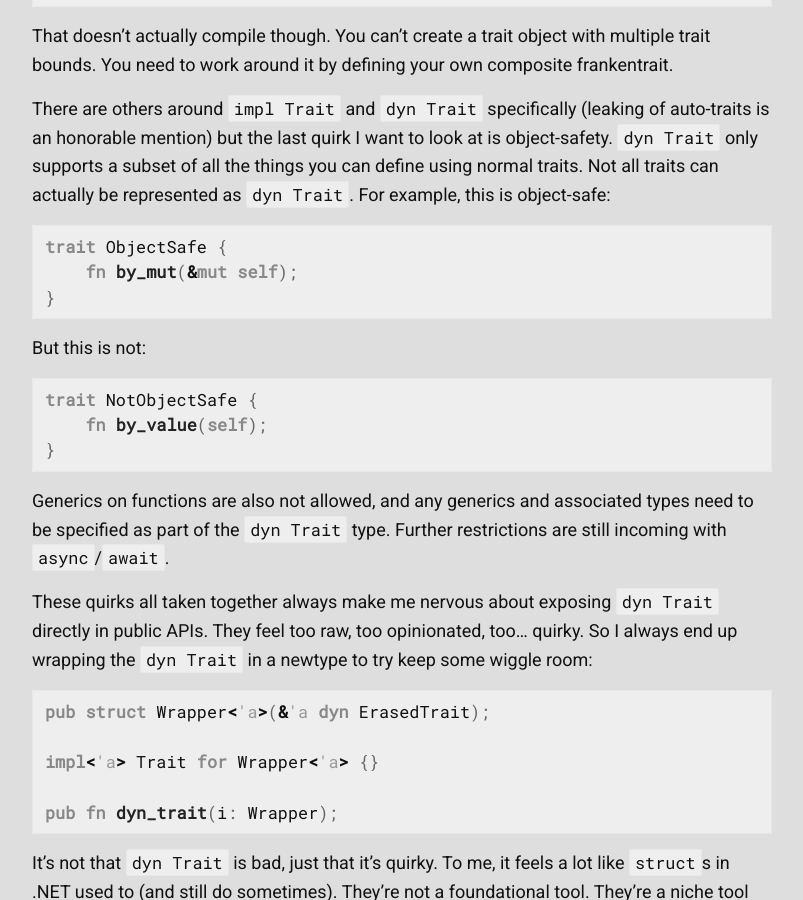
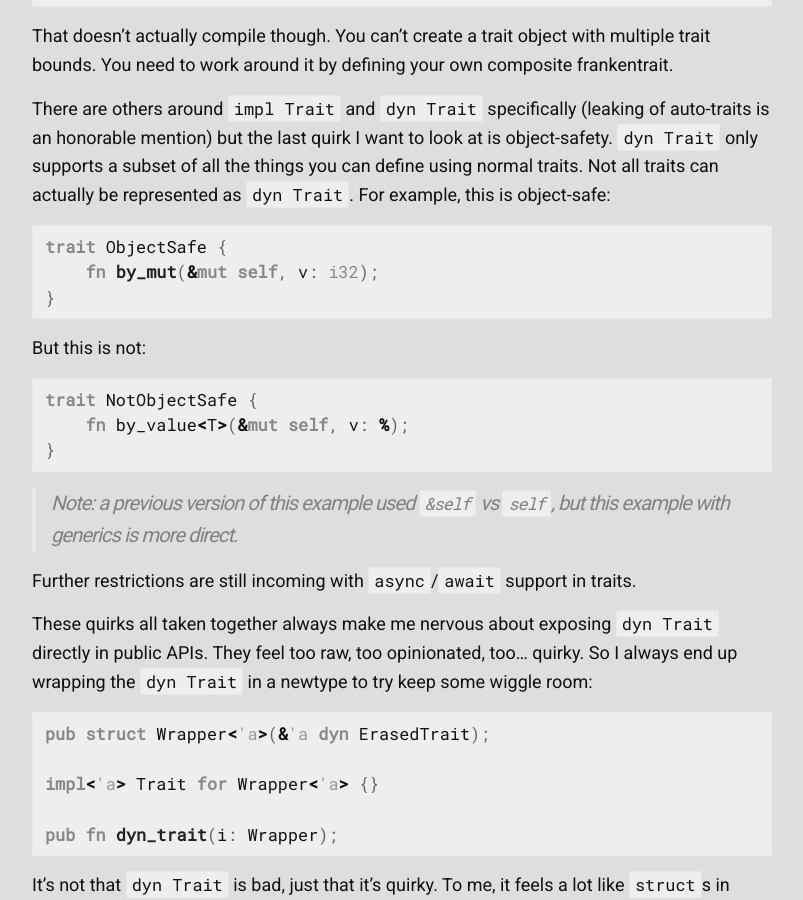
Before and after one commit to KodrAus/KodrAus.github.io, a Jekyll site: the page built from _posts/2022-02-15-whats-up-with-rusts-trait-objects.markdown, in a window 1280 px wide and 900 px high, scrolled down 1615 px. Shown: the whole window, without its empty margins (238-1041 px from the left). Built offline with Jekyll 4.4.1, drawn with Linux system fonts in a browser that asks for light colours; some web fonts are replaced.

Commit message:
Update 2022-02-15-whats-up-with-rusts-trait-objects.markdown

````diff
--- a/_posts/2022-02-15-whats-up-with-rusts-trait-objects.markdown
+++ b/_posts/2022-02-15-whats-up-with-rusts-trait-objects.markdown
@@ -48,7 +48,7 @@ There are others around `impl Trait` and `dyn Trait` specifically (leaking of au
 
 ```rust
 trait ObjectSafe {
-    fn by_mut(&mut self);
+    fn by_mut(&mut self, v: i32);
 }
 ```
 
@@ -56,11 +56,13 @@ But this is not:
 
 ```rust
 trait NotObjectSafe {
-    fn by_value(self);
+    fn by_value<T>(&mut self, v: %);
 }
 ```
 
-Generics on functions are also not allowed, and any generics and associated types need to be specified as part of the `dyn Trait` type. Further restrictions are still incoming with `async`/`await`.
+> Note: a previous version of this example used `&self` vs `self`, but this example with generics is more direct.
+
+Further restrictions are still incoming with `async`/`await` support in traits.
 
 These quirks all taken together always make me nervous about exposing `dyn Trait` directly in public APIs. They feel too raw, too opinionated, too... quirky. So I always end up wrapping the `dyn Trait` in a newtype to try keep some wiggle room:
 
````
